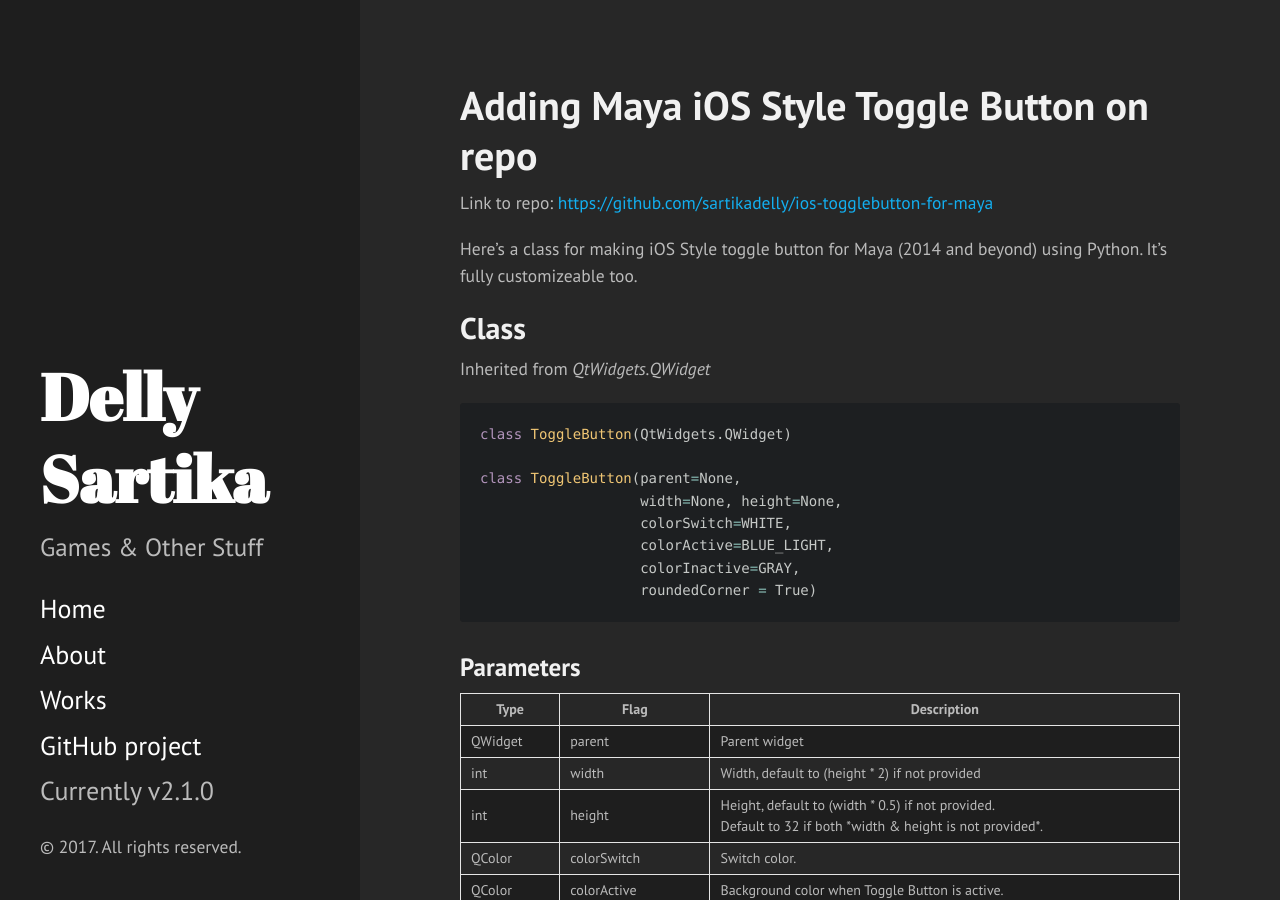
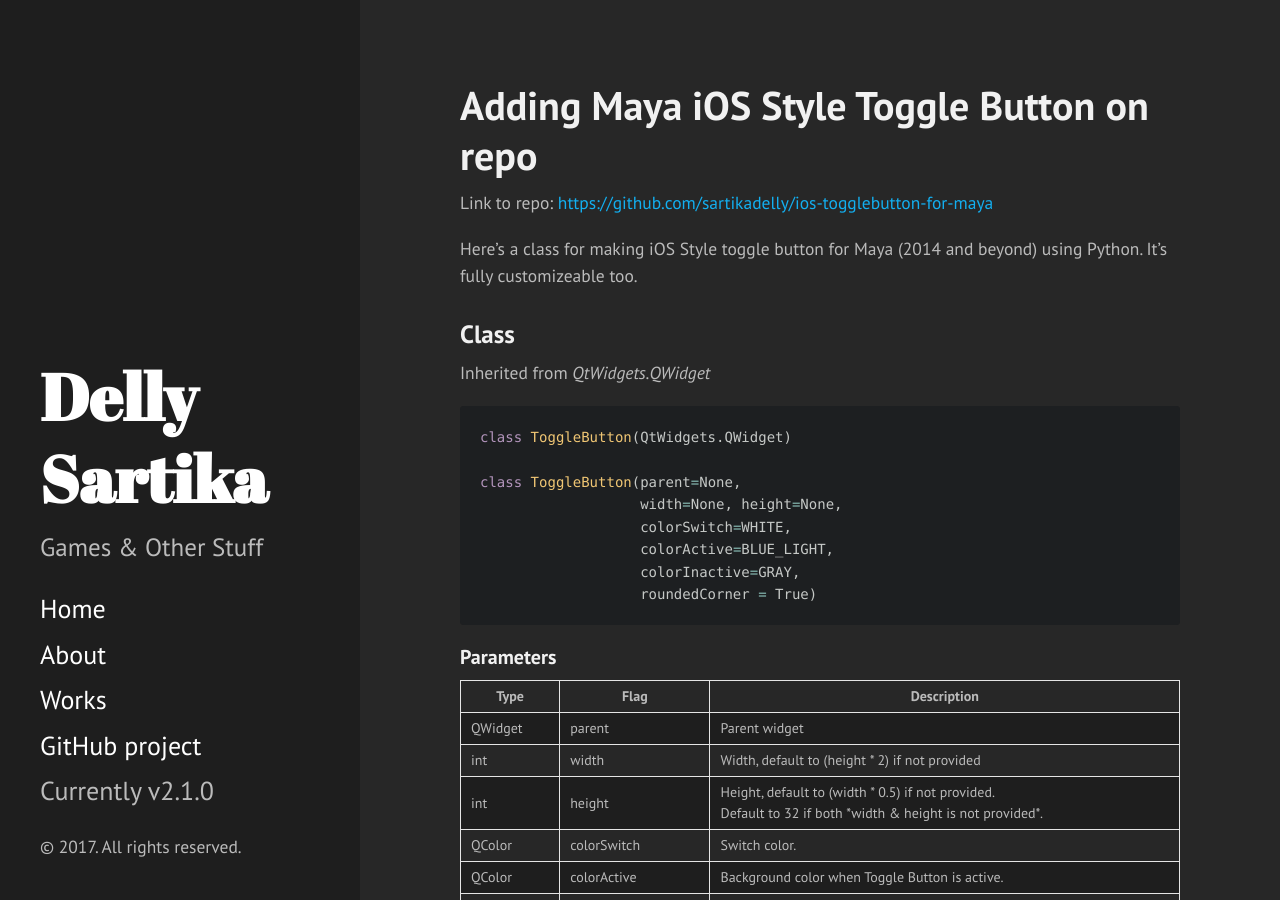
Before and after one commit to sartikadelly/sartikadelly.github.io, a Jekyll site: the page built from _posts/2017-10-28-ios-toggle-button.md, in a window 1280 px wide and 900 px high. Built offline with Jekyll 4.4.1, drawn with Linux system fonts in a browser that asks for light colours.

````diff
--- a/_posts/2017-10-28-ios-toggle-button.md
+++ b/_posts/2017-10-28-ios-toggle-button.md
@@ -9,7 +9,7 @@ Link to repo:
 Here's a class for making iOS Style toggle button for Maya (2014 and beyond) using Python.
 It's fully customizeable too.
 
-## Class
+### Class
 Inherited from *QtWidgets.QWidget*
 ```python
 class ToggleButton(QtWidgets.QWidget)
@@ -22,7 +22,7 @@ class ToggleButton(parent=None,
                    roundedCorner = True)
 ```
 
-### Parameters
+#### Parameters
 <table>
   <thead>
     <tr>
@@ -70,7 +70,7 @@ class ToggleButton(parent=None,
   </tbody>
 </table>
 
-### Properties
+#### Properties
 <table>
   <thead>
     <tr>
@@ -86,7 +86,7 @@ class ToggleButton(parent=None,
     </tr>
 </table>
 
-## Example Usage
+### Example Usage
 ```python
 import toggle_button
 
````
